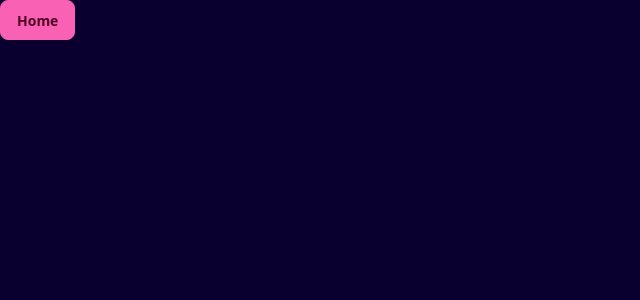
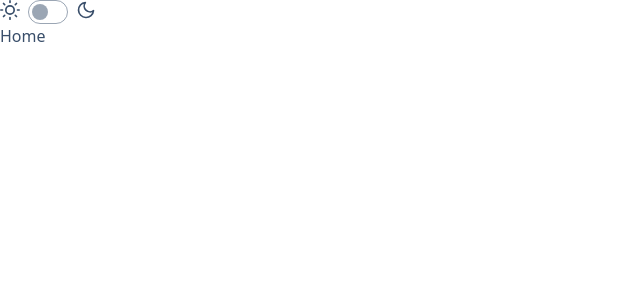
Before and after one commit to wharton-SP/RO, a React (Vite) app: page / in a window 1280 px wide. Shown: the top 300 px of the page, without its empty margins (0-640 px from the left). Built offline with nearby package versions, Linux system fonts and the light colour scheme.

Commit message:
Add : ThemeChanger component and update index.html and index.css for theme support

```diff
--- a/index.html
+++ b/index.html
@@ -1,5 +1,5 @@
 <!doctype html>
-<html lang="en" data-theme="synthwave">
+<html lang="en" data-theme="winter">
   <head>
     <meta charset="UTF-8" />
     <link rel="icon" type="image/svg+xml" href="/vite.svg" />
--- /dev/null
+++ b/src/components/UI/ThemeChanger.jsx
@@ -0,0 +1,61 @@
+import { useEffect, useState } from "react"
+
+const ThemeChanger = () => {
+
+    const [darkTheme, setDarkTheme] = useState(false)
+
+    const handleChange = (event) => {
+        const isChechecked = event.target.checked;
+
+        if (isChechecked) {
+            setDarkTheme(true)
+            console.log("Dark");
+
+        } else {
+            setDarkTheme(false)
+            console.log("Light");
+
+        }
+
+    };
+
+    useEffect(() => {
+
+
+
+    }, [darkTheme])
+
+    return (
+        <label className="flex cursor-pointer gap-2">
+            <svg
+                xmlns="http://www.w3.org/2000/svg"
+                width="20"
+                height="20"
+                viewBox="0 0 24 24"
+                fill="none"
+                stroke="currentColor"
+                strokeWidth="2"
+                strokeLinecap="round"
+                strokeLinejoin="round">
+                <circle cx="12" cy="12" r="5" />
+                <path
+                    d="M12 1v2M12 21v2M4.2 4.2l1.4 1.4M18.4 18.4l1.4 1.4M1 12h2M21 12h2M4.2 19.8l1.4-1.4M18.4 5.6l1.4-1.4" />
+            </svg>
+            <input type="checkbox" value="dim" checked={darkTheme} className="toggle theme-controller" id="themeC" onChange={handleChange} />
+            <svg
+                xmlns="http://www.w3.org/2000/svg"
+                width="20"
+                height="20"
+                viewBox="0 0 24 24"
+                fill="none"
+                stroke="currentColor"
+                strokeWidth="2"
+                strokeLinecap="round"
+                strokeLinejoin="round">
+                <path d="M21 12.79A9 9 0 1 1 11.21 3 7 7 0 0 0 21 12.79z"></path>
+            </svg>
+        </label>
+    )
+}
+
+export default ThemeChanger
--- a/src/index.css
+++ b/src/index.css
@@ -1,9 +1,12 @@
 @import "tailwindcss";
+
 @plugin "daisyui" {
-  themes: all;
+
+  themes: winter --default, dim --prefersdark;
+
 }
 
-*{
+* {
   margin: 0;
 }
 
@@ -60,7 +63,7 @@
   border-left-color: #666;
   transform: translateY(-50%);
   z-index: 15;
-  filter: drop-shadow(0 0 1px rgba(0,0,0,0.2));
+  filter: drop-shadow(0 0 1px rgba(0, 0, 0, 0.2));
 }
 
 .weight {
--- a/src/pages/Landing.jsx
+++ b/src/pages/Landing.jsx
@@ -1,10 +1,12 @@
 import React from 'react'
 import { Link } from 'react-router-dom'
+import ThemeChanger from '../components/UI/ThemeChanger'
 
 const Landing = () => {
     return (
         <div>
-            <Link to='/home' className='btn btn-primary'>Home</Link>
+            <ThemeChanger/>
+            <Link to="/home">Home</Link>
         </div>
     )
 }
```
